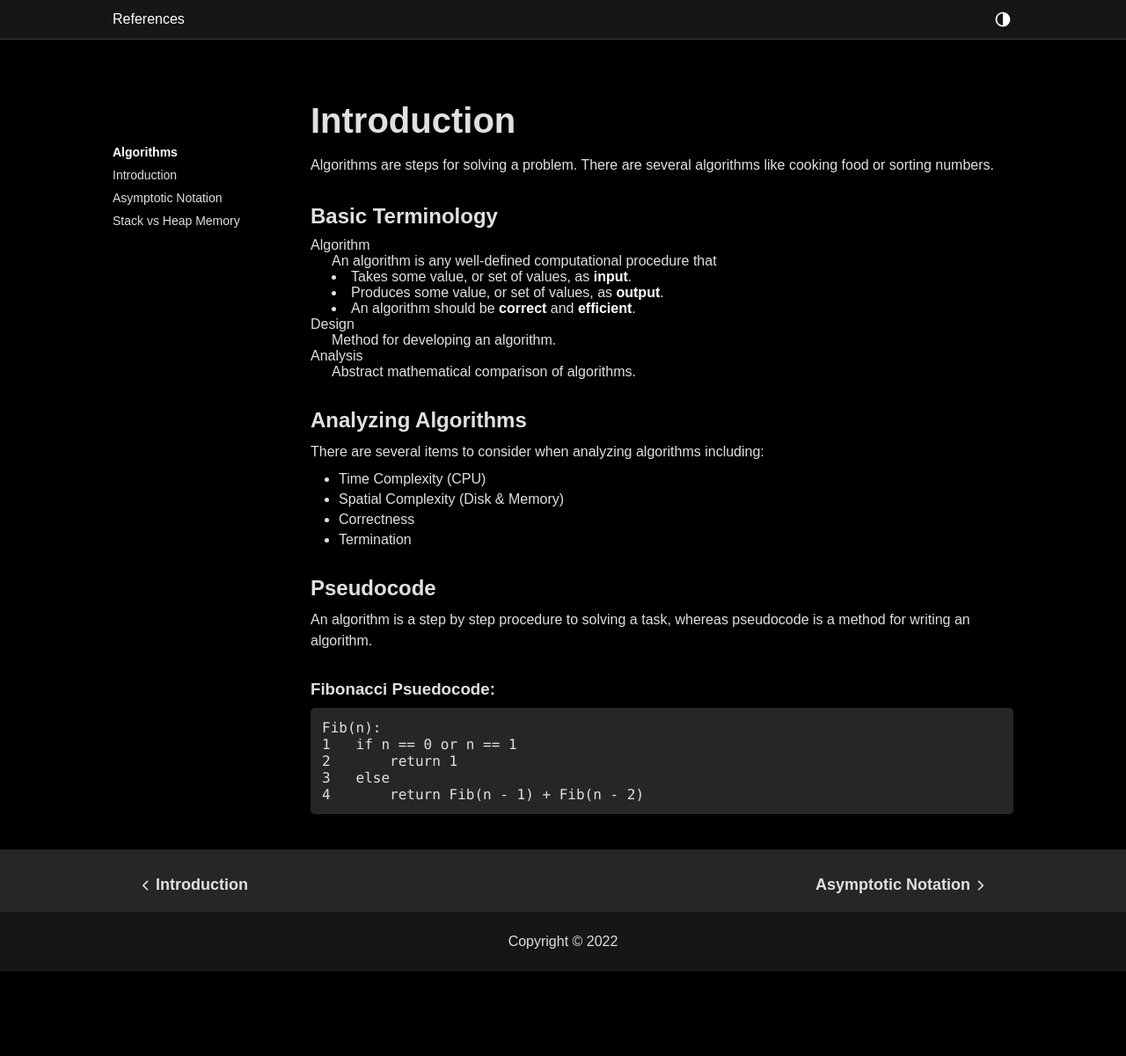
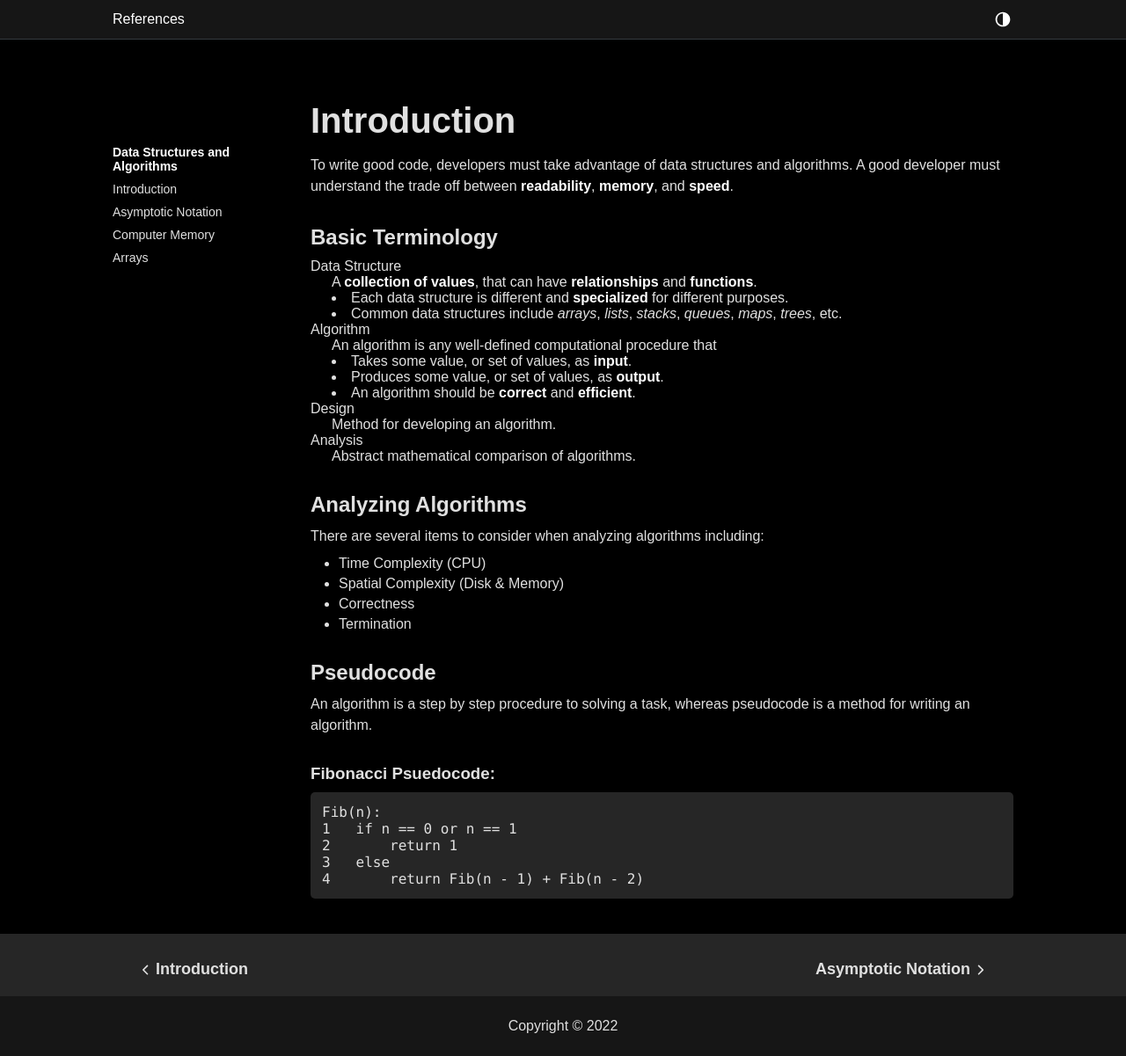
Before and after one commit to kylealvares/references, a Jekyll site: the page built from _posts/algorithms/2000-01-01-introduction.md, in a window 1280 px wide. Shown: the whole page at 88% size. Built offline with Jekyll 4.4.1, drawn with Linux system fonts in a browser that asks for light colours; nearby versions of some CDN libraries; some web fonts are replaced; before the commit the page ends 1105 px from its top, so only the background shows below that.

Commit message:
algorithms, sqa

```diff
--- a/_data/tocs/algorithms.yml
+++ b/_data/tocs/algorithms.yml
@@ -1,8 +1,10 @@
-topic: Algorithms
+topic: Data Structures and Algorithms
 contents:
   - title: Introduction
     href: /references/algorithms/introduction
   - title: Asymptotic Notation
     href: /references/algorithms/asymptotic-notation
-  - title: Stack vs Heap Memory
-    href: /references/algorithms/stack-vs-heap
+  - title: Computer Memory
+    href: /references/algorithms/computer-memory
+  - title: Arrays
+    href: /references/algorithms/arrays
--- a/_data/tocs/sqa.yml
+++ b/_data/tocs/sqa.yml
@@ -4,3 +4,5 @@ contents:
     href: /references/sqa/introduction
   - title: General Principles
     href: /references/sqa/sqa-principles
+  - title: Causes of Software Errors
+    href: /references/sqa/software-error-causes
--- a/_posts/algorithms/2000-01-01-introduction.md
+++ b/_posts/algorithms/2000-01-01-introduction.md
@@ -7,12 +7,16 @@ collections: algorithms
 toc: site.data.algorithms
 ---
 
-Algorithms are steps for solving a problem.
-There are several algorithms like cooking food or sorting numbers.
+To write good code, developers must take advantage of data structures and algorithms.
+A good developer must understand the trade off between **readability**, **memory**, and **speed**.
 
 ## Basic Terminology
 
 <dl>
+<dt>Data Structure</dt>
+<dd>A <strong>collection of values</strong>, that can have <strong>relationships</strong> and <strong>functions</strong>.
+<li>Each data structure is different and <strong>specialized</strong> for different purposes.</li>
+<li>Common data structures include <i>arrays</i>, <i>lists</i>, <i>stacks</i>, <i>queues</i>, <i>maps</i>, <i>trees</i>, etc.</li></dd>
 <dt>Algorithm</dt>
 <dd>An algorithm is any well-defined computational procedure that
     <li> Takes some value, or set of values, as <strong>input</strong>.</li>
```
Also changed, not shown: _posts/algorithms/2000-01-08-computer-memory.md (added, +46 -0 lines), _posts/algorithms/2000-01-08-stack-vs-heap.md (deleted, +0 -18 lines), _posts/algorithms/2000-01-12-arrays.md (added, +8 -0 lines), _posts/sqa/2014-01-04-sqa-principles.md (+4 -4 lines), _posts/sqa/2014-01-08-software-error-causes.md (added, +11 -0 lines), assets/img/analysis-design-algorithms/computer-memory.svg (added).
